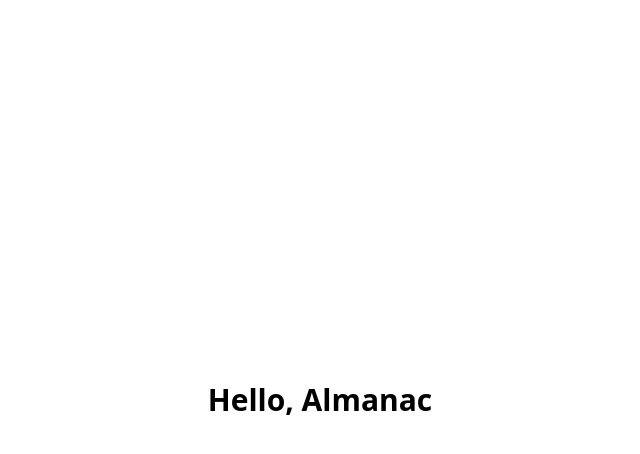
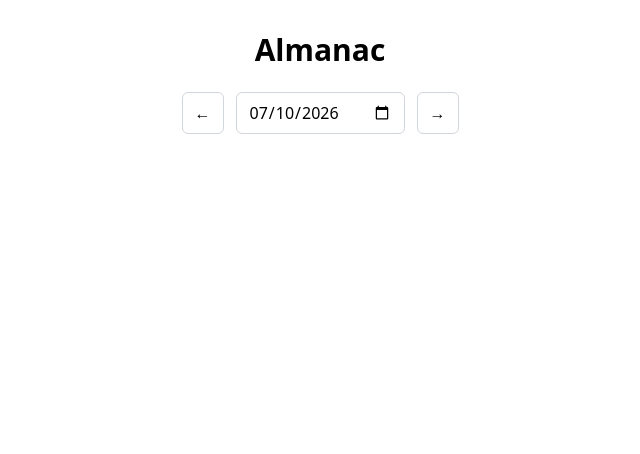
Before and after one commit to CalicoCoder/almanac, a React (Vite) app: page / in a window 1280 px wide. Shown: the top 454 px of the page, without its empty margins (320-960 px from the left). Built offline with nearby package versions, Linux system fonts and the light colour scheme.

Commit message:
Set up basic date picker with previous/next day buttons Add hook to handle date picker state

```diff
--- a/src/App.tsx
+++ b/src/App.tsx
@@ -1,7 +1,13 @@
+import { useSelectedDate } from './hooks/useSelectedDate'
+import { DateNavigator } from './components/DateNavigator'
+
 function App() {
+  const selectedDate = useSelectedDate()
+
   return (
-    <div className="flex min-h-screen items-center justify-center">
-      <h1 className="text-3xl font-semibold">Hello, Almanac</h1>
+    <div className="min-h-screen p-8">
+      <h1 className="mb-6 text-center text-3xl font-semibold">Almanac</h1>
+      <DateNavigator {...selectedDate} />
     </div>
   )
 }
--- /dev/null
+++ b/src/components/DateNavigator.tsx
@@ -0,0 +1,30 @@
+import type { useSelectedDate } from '../hooks/useSelectedDate'
+import { IconButton } from './IconButton'
+
+type DateNavigatorProps = ReturnType<typeof useSelectedDate>
+
+export function DateNavigator({
+  isoDate,
+  goToPreviousDay,
+  goToNextDay,
+  jumpToDate,
+}: DateNavigatorProps) {
+  return (
+    <div className="flex items-center justify-center gap-3">
+      <IconButton onClick={goToPreviousDay} aria-label="Previous day">
+        &larr;
+      </IconButton>
+
+      <input
+        type="date"
+        value={isoDate}
+        onChange={(e) => jumpToDate(e.target.value)}
+        className="rounded-md border border-gray-300 px-3 py-2 dark:border-gray-600 dark:bg-gray-900"
+      />
+
+      <IconButton onClick={goToNextDay} aria-label="Next day">
+        &rarr;
+      </IconButton>
+    </div>
+  )
+}
--- /dev/null
+++ b/src/components/IconButton.tsx
@@ -0,0 +1,11 @@
+import type { ButtonHTMLAttributes } from 'react'
+
+export function IconButton(props: ButtonHTMLAttributes<HTMLButtonElement>) {
+  return (
+    <button
+      type="button"
+      {...props}
+      className="rounded-md border border-gray-300 px-3 py-2 hover:bg-gray-100 dark:border-gray-600 dark:hover:bg-gray-800"
+    />
+  )
+}
--- /dev/null
+++ b/src/hooks/useSelectedDate.ts
@@ -0,0 +1,47 @@
+import { useState } from 'react'
+
+function toISODate(date: Date): string {
+  const year = date.getFullYear()
+  const month = String(date.getMonth() + 1).padStart(2, '0')
+  const day = String(date.getDate()).padStart(2, '0')
+  return `${year}-${month}-${day}`
+}
+
+export function useSelectedDate() {
+  const [date, setDate] = useState(() => new Date())
+
+  const isoDate = toISODate(date) // YYYY-MM-DD, for NASA/Open-Meteo
+  const [year, month, day] = isoDate.split('-')
+
+  function shiftDays(delta: number) {
+    setDate((current) => {
+      const newDay = new Date(current)
+      newDay.setDate(newDay.getDate() + delta)
+      return newDay
+    })
+  }
+
+  function goToPreviousDay() {
+    shiftDays(-1)
+  }
+
+  function goToNextDay() {
+    shiftDays(1)
+  }
+
+  function jumpToDate(newIsoDate: string) {
+    const [y, m, d] = newIsoDate.split('-').map(Number)
+    setDate(new Date(y, m - 1, d)) // js date is 0 index, iso date is not
+  }
+
+  return {
+    date,
+    isoDate,
+    year,
+    month,
+    day,
+    goToPreviousDay,
+    goToNextDay,
+    jumpToDate,
+  }
+}
```
